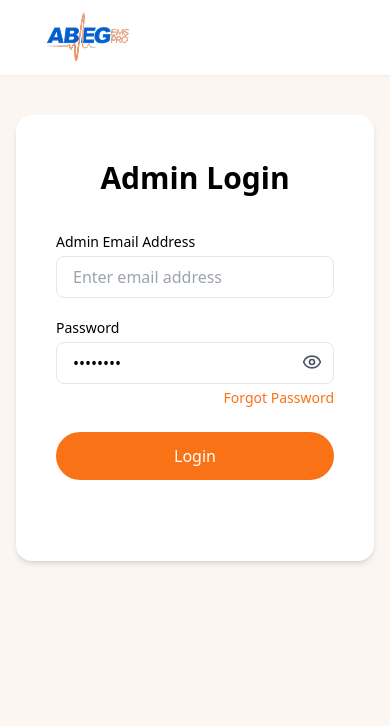
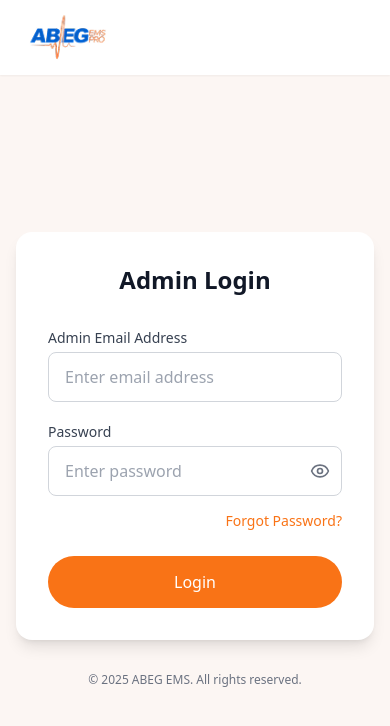
Before and after one commit to Daniel24356/super_admin, a React (Vite) app: page / in a window 390 px wide. Shown: the top 726 px of the page. Built offline with nearby package versions, Linux system fonts and the light colour scheme.

Commit message:
made the login responsive

```diff
--- a/src/Pages/LoginPage.tsx
+++ b/src/Pages/LoginPage.tsx
@@ -1,86 +1,84 @@
 import { useState } from "react";
 import { Eye, EyeOff } from "lucide-react";
-import logo from '../assets/logo.png'
+import logo from "../assets/logo.png";
 import { Link } from "react-router-dom";
 
 export default function LoginPage() {
   const [showPassword, setShowPassword] = useState(false);
 
   return (
-        <div className="w-full min-h-screen bg-[#FCF6F3] relative">
-            <header className="w-full bg-white shadow-sm h-[75px] flex items-center px-10">
+    <div className="min-h-screen bg-[#FCF6F3] flex flex-col">
+      {/* Header */}
+      <header className="w-full bg-white shadow-sm h-[75px] flex items-center px-6 sm:px-10">
         <img
           src={logo}
           alt="ABEG EMS"
-                    className="h-[63px] w-[96px] object-cover"
+          className="h-[58px] w-auto object-contain"
         />
       </header>
 
-            {/* Background faint pattern */}
-            {/* <div className="absolute inset-0 pointer-events-none opacity-10">
-        <img
-          src="/pattern.png"
-          alt="background pattern"
-          className="w-full h-full object-cover"
-        />
-      </div> */}
-
+      {/* Main Content - Perfect Center */}
+      <main className="flex-1 flex items-center justify-center px-4 py-8 sm:py-12">
+        <div className="w-full max-w-md">
           {/* Login Card */}
-            <div className="w-full h-[446px] flex justify-center mt-10 px-4">
-                <div className="bg-white w-full max-w-md rounded-2xl shadow-md p-10 z-10">
-                    <h2 className="text-center text-[30px] text-[rgba(19, 23, 14, 1)] font-semibold mb-8">
+          <div className="bg-white rounded-2xl shadow-lg p-8 sm:p-10">
+            <h2 className="text-center text-2xl sm:text-3xl font-semibold text-gray-900 mb-8">
               Admin Login
             </h2>
 
             {/* Email */}
-                    <label className="text-sm font-medium block mb-1">
+            <label className="block text-sm font-medium text-gray-700 mb-1">
               Admin Email Address
             </label>
             <input
               type="email"
               placeholder="Enter email address"
-                        className="w-full border rounded-lg px-4 py-2 mb-5 outline-none focus:ring-1 focus:ring-orange-400"
+              className="w-full px-4 py-3 border border-gray-300 rounded-lg focus:outline-none focus:ring-2 focus:ring-orange-500 focus:border-transparent transition mb-5"
             />
 
             {/* Password */}
-                    <label className="text-sm font-medium block mb-1">
+            <label className="block text-sm font-medium text-gray-700 mb-1">
               Password
             </label>
-                    <div className="relative">
+            <div className="relative mb-3">
               <input
                 type={showPassword ? "text" : "password"}
-                            className="w-full border rounded-lg px-4 py-2 outline-none focus:ring-1 focus:ring-orange-400"
-                            defaultValue="password"
+                placeholder="Enter password"
+                className="w-full px-4 py-3 border border-gray-300 rounded-lg focus:outline-none focus:ring-2 focus:ring-orange-500 focus:border-transparent transition pr-12"
               />
-
               <button
+                type="button"
                 onClick={() => setShowPassword(!showPassword)}
-                            type="button"
-                            className="absolute right-3 top-2.5 text-gray-600"
+                className="absolute right-3 top-1/2 -translate-y-1/2 text-gray-500 hover:text-gray-700"
               >
-                            {showPassword ? (
-                                <EyeOff size={20} />
-                            ) : (
-                                <Eye size={20} />
-                            )}
+                {showPassword ? <EyeOff size={20} /> : <Eye size={20} />}
               </button>
             </div>
 
-                    <div className="flex justify-end mt-1 mb-6">
-                        <a href="#" className="text-sm text-orange-500 hover:underline">
-                            Forgot Password
+            {/* Forgot Password */}
+            <div className="text-right mb-6">
+              <a
+                href="#"
+                className="text-sm text-orange-500 hover:text-orange-600 font-medium transition"
+              >
+                Forgot Password?
               </a>
             </div>
 
             {/* Login Button */}
-                    <Link to="admin">
-                        <button className="w-full bg-orange-500 text-white py-3 rounded-full text-center font-medium hover:bg-orange-600 transition">
+            <Link to="/admin">
+              <button className="w-full bg-orange-500 hover:bg-orange-600 text-white font-medium py-3.5 rounded-full transition duration-200 transform hover:scale-[1.02] active:scale-100">
                 Login
               </button>
             </Link>
+          </div>
 
+          {/* Optional Footer */}
+          <p className="text-center text-xs text-gray-500 mt-8">
+            © 2025 ABEG EMS. All rights reserved.
+          </p>
         </div>
-            </div>
+      </main>
     </div>
   );
 }
```
Lines whose indentation alone changed are shown as unchanged.
